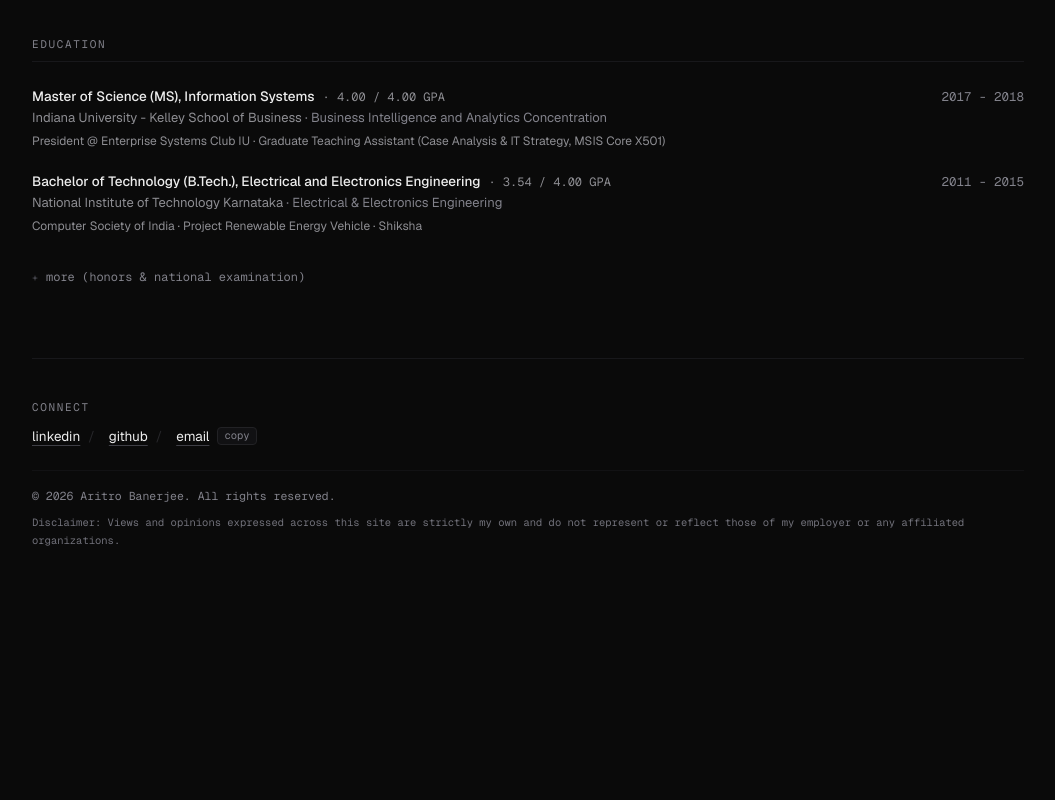
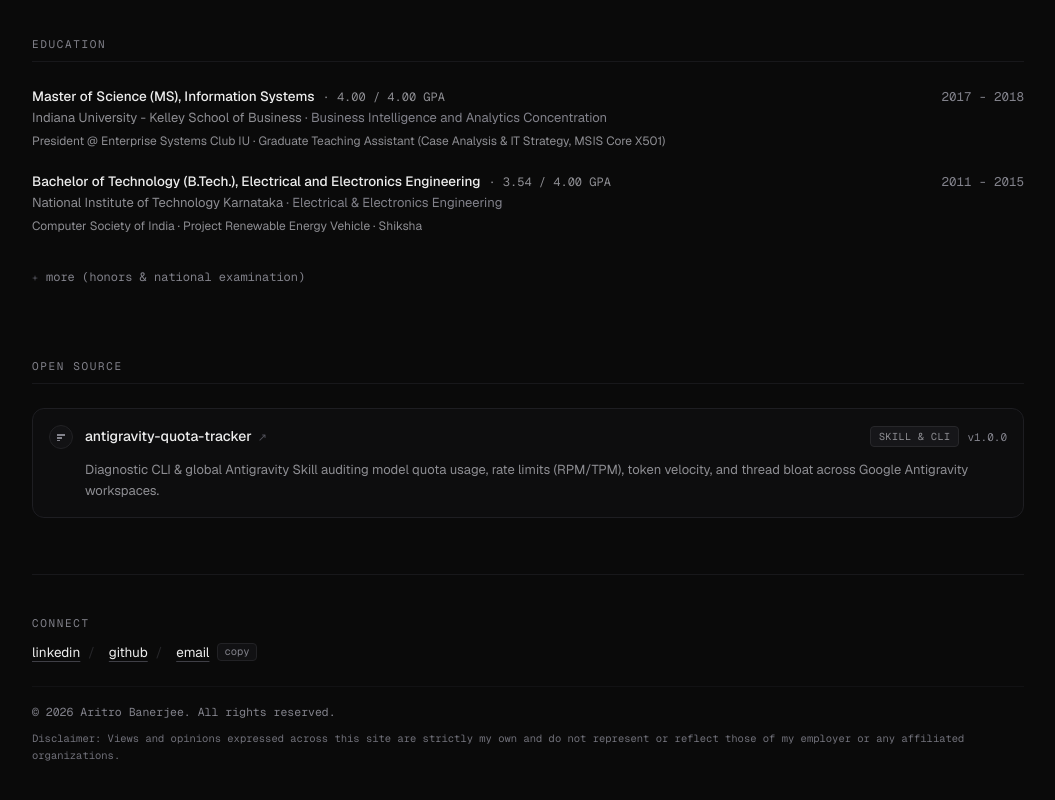
Before and after one commit to aritrobanerjee/aritrobanerjee.github.io, a React (Vite) app: page / in a window 1280 px wide. Shown: the part 1564-2364 px from the top of the page, without its empty margins (112-1167 px from the left). Before the commit the page ends 2225 px from the top, so only its background shows below. Built offline with nearby package versions, Linux system fonts and the light colour scheme.

Commit message:
feat: add Open Source section under Education with Antigravity Quota Tracker

```diff
--- a/src/App.tsx
+++ b/src/App.tsx
@@ -6,6 +6,7 @@ import { Header } from './components/Header';
 import { Experience } from './components/Experience';
 import { Focus } from './components/Focus';
 import { Education } from './components/Education';
+import { OpenSource } from './components/OpenSource';
 import { Connect } from './components/Connect';
 import { CardDeckBackground } from './components/CardDeckBackground';
 import { WritingSection } from './components/WritingSection';
@@ -96,6 +97,9 @@ export const App: React.FC = () => {
             {/* Education & Recognition Section */}
             <Education items={profile.education} />
 
+            {/* Open Source Section */}
+            <OpenSource />
+
             {/* Footer / Connect Section */}
             <Connect
               links={profile.links}
--- /dev/null
+++ b/src/components/OpenSource.tsx
@@ -0,0 +1,65 @@
+import React from 'react';
+import { openSourceProjects, OpenSourceItem } from '../data/openSource';
+
+interface OpenSourceProps {
+  items?: OpenSourceItem[];
+}
+
+export const OpenSource: React.FC<OpenSourceProps> = ({
+  items = openSourceProjects,
+}) => {
+  return (
+    <section className="space-y-6">
+      <div className="border-b border-[#18181b] pb-2">
+        <h2 className="text-[11px] font-mono uppercase tracking-[0.15em] text-[#82828b]">
+          Open Source
+        </h2>
+      </div>
+
+      <div className="space-y-4">
+        {items.map((project) => (
+          <a
+            key={project.id}
+            href={project.repoUrl}
+            target="_blank"
+            rel="noopener noreferrer"
+            className="group block p-4 rounded-xl border border-[#1e1e22] hover:border-[#383840] bg-[#0e0e10]/80 hover:bg-[#121215] transition-all duration-200 select-none"
+          >
+            <div className="flex items-center justify-between gap-3">
+              <div className="flex items-center gap-3">
+                <div className="w-6 h-6 rounded-full bg-[#121214] border border-[#222225] flex items-center justify-center shrink-0 group-hover:border-[#383840] group-hover:bg-[#18181c] transition-all duration-200">
+                  <div className="w-2.5 h-2.5 text-[#82828b] group-hover:text-white transition-colors duration-200 flex items-center justify-center">
+                    {project.icon}
+                  </div>
+                </div>
+                <h3 className="text-[14px] font-medium text-[#ededed] group-hover:text-white transition-colors flex items-center gap-1.5">
+                  {project.name}
+                  <span className="text-[#52525b] group-hover:text-[#82828b] transition-colors text-[11px] font-mono font-normal">
+                    ↗
+                  </span>
+                </h3>
+              </div>
+
+              <div className="flex items-center gap-2">
+                {project.tag && (
+                  <span className="text-[10px] font-mono tracking-wider uppercase px-2 py-0.5 rounded bg-[#161619] border border-[#27272a] text-[#8e8e93] group-hover:text-[#d4d4d8] group-hover:border-[#383840] transition-colors">
+                    {project.tag}
+                  </span>
+                )}
+                {project.version && (
+                  <span className="text-[11px] font-mono text-[#82828b] hidden sm:inline">
+                    {project.version}
+                  </span>
+                )}
+              </div>
+            </div>
+
+            <p className="mt-2.5 text-[13px] leading-relaxed text-[#8e8e93] group-hover:text-[#d4d4d8] transition-colors pl-9">
+              {project.description}
+            </p>
+          </a>
+        ))}
+      </div>
+    </section>
+  );
+};
--- /dev/null
+++ b/src/data/openSource.tsx
@@ -0,0 +1,34 @@
+import type { ReactNode } from 'react';
+
+export interface OpenSourceItem {
+  id: string;
+  name: string;
+  repoUrl: string;
+  description: string;
+  tag?: string;
+  version?: string;
+  icon: ReactNode;
+}
+
+export const openSourceProjects: OpenSourceItem[] = [
+  {
+    id: 'antigravity-quota-tracker',
+    name: 'antigravity-quota-tracker',
+    repoUrl: 'https://github.com/aritrobanerjee/antigravity-quota-tracker',
+    description:
+      'Diagnostic CLI & global Antigravity Skill auditing model quota usage, rate limits (RPM/TPM), token velocity, and thread bloat across Google Antigravity workspaces.',
+    tag: 'Skill & CLI',
+    version: 'v1.0.0',
+    icon: (
+      <svg
+        viewBox="0 0 10 10"
+        className="w-full h-full fill-current"
+        style={{ shapeRendering: 'crispEdges' }}
+      >
+        <rect x="1" y="2" width="8" height="2" />
+        <rect x="1" y="5" width="5" height="2" />
+        <rect x="1" y="8" width="3" height="1" />
+      </svg>
+    ),
+  },
+];
```
